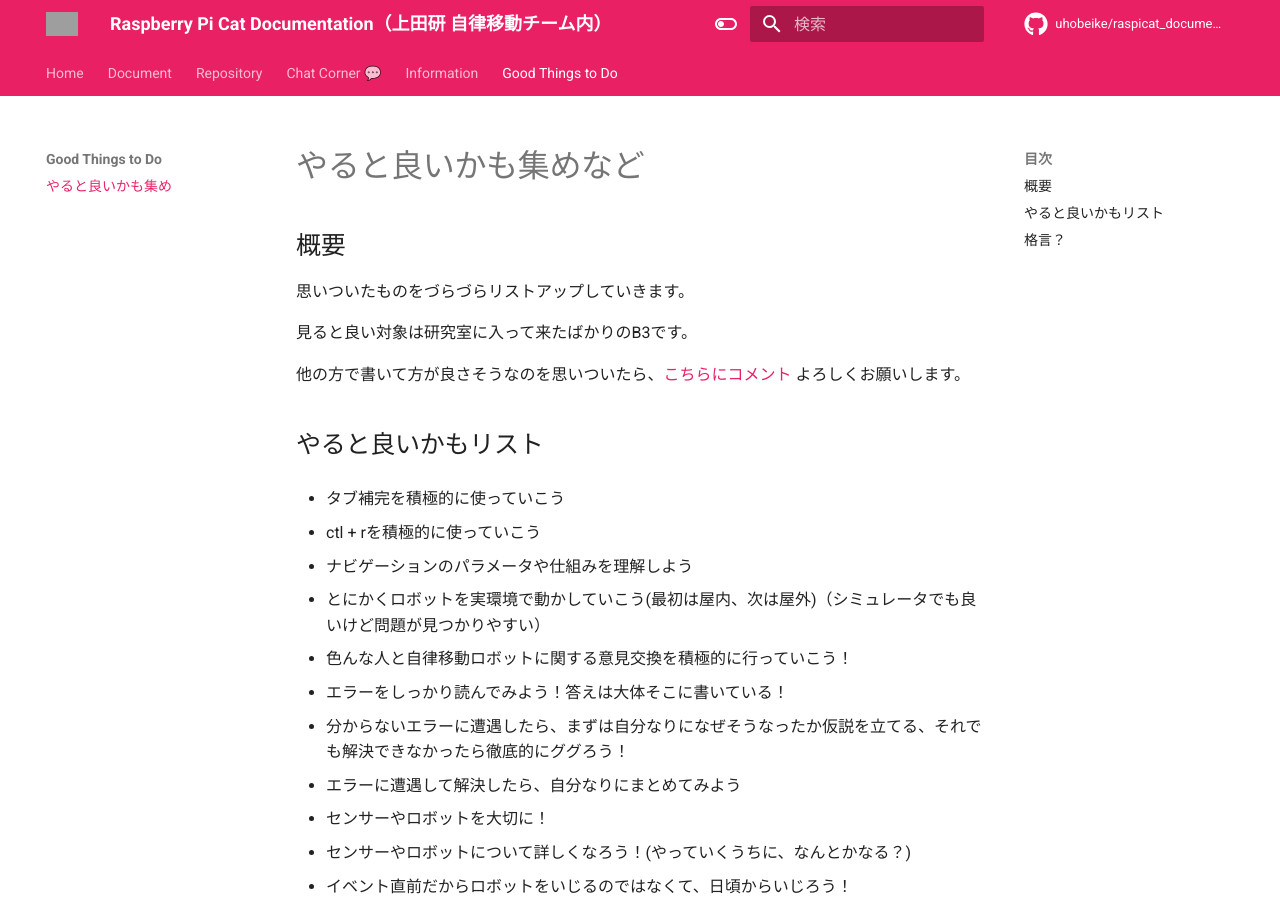
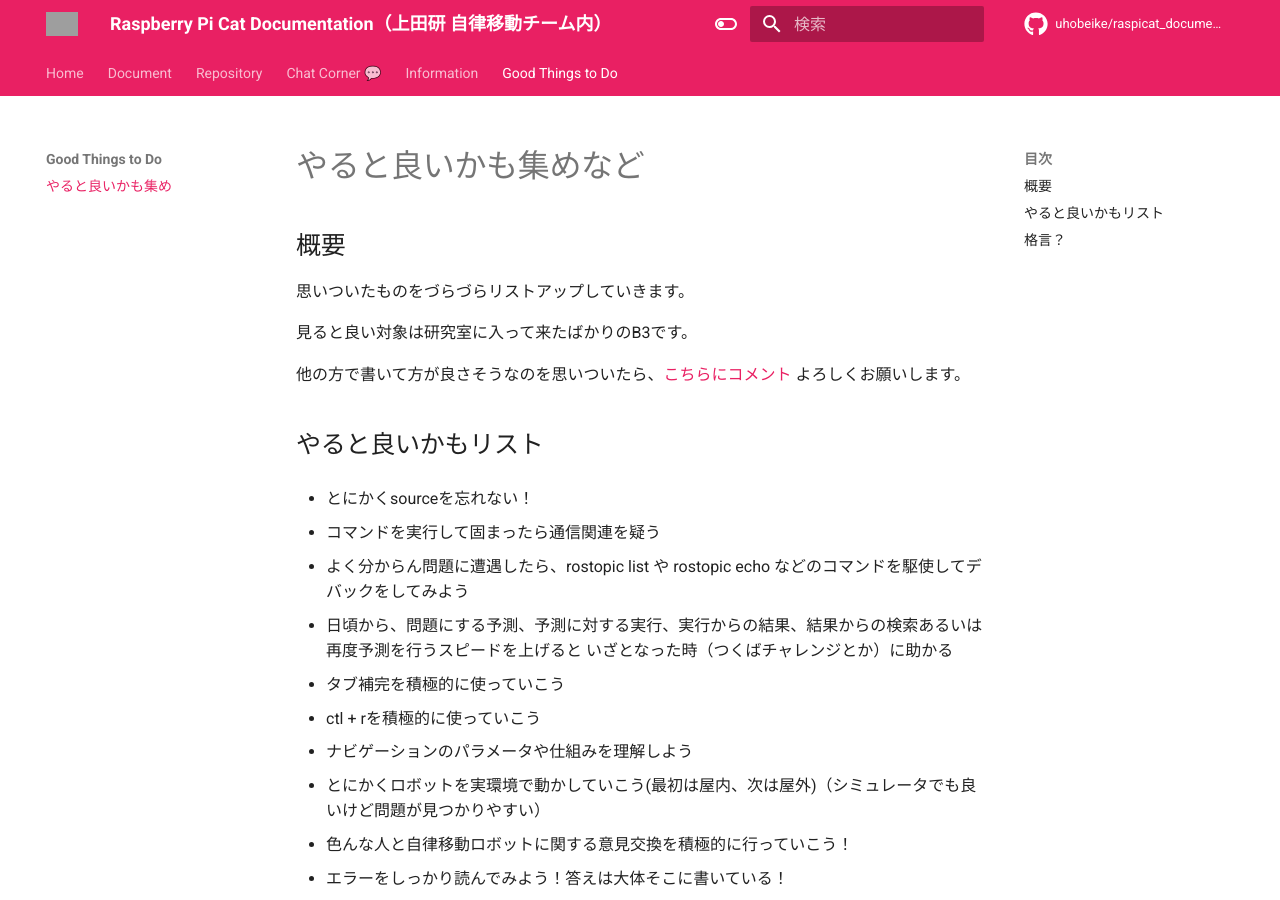
Before and after one commit to CIT-Autonomous-Robot-Lab/raspicat_documentation, an MkDocs documentation site: the page built from docs/good_things_to_do/good_things_to_do.md, in a window 1280 px wide and 900 px high. Built offline with MkDocs 1.6.1 and Material for MkDocs 9.7.7, drawn with Linux system fonts in a browser that asks for light colours; comment, search, counter and statistics services are not loaded; grey boxes are pictures that could not be loaded.

Commit message:
Update/by request (#33)
* Update

* Update by request

```diff
--- a/docs/good_things_to_do/good_things_to_do.md
+++ b/docs/good_things_to_do/good_things_to_do.md
@@ -9,6 +9,15 @@
 よろしくお願いします。
 
 ## やると良いかもリスト
+
+* とにかくsourceを忘れない！
+
+* コマンドを実行して固まったら通信関連を疑う
+
+* よく分からん問題に遭遇したら、rostopic list や rostopic echo などのコマンドを駆使してデバックをしてみよう
+
+* 日頃から、問題にする予測、予測に対する実行、実行からの結果、結果からの検索あるいは再度予測を行うスピードを上げると
+いざとなった時（つくばチャレンジとか）に助かる
 
 * タブ補完を積極的に使っていこう
 
```
Also changed, not shown: docs/document/lets_move/mapping/Raspberry Pi Cat V2/raspi4_only_mapping.md (+5 -0 lines), docs/document/lets_move/waypoint_navigation/Raspberry Pi Cat V2/raspi4_only_waypoint_navigation.md (+5 -0 lines).
